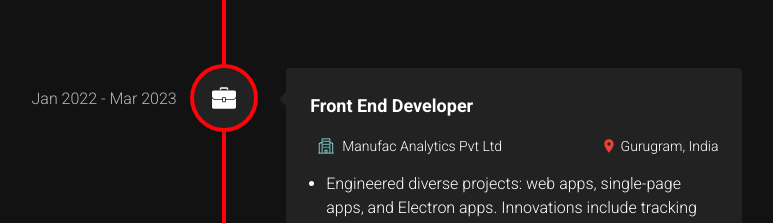
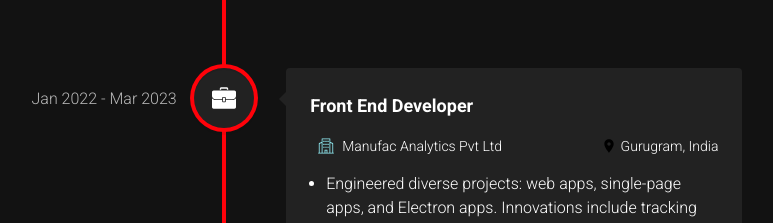
Before and after one commit to qur786/portfolio, a React (Vite) app: page / in a window 1280 px wide. Shown: the part 2920-3143 px from the top of the page, without its empty margins (416-1189 px from the left). Built offline with nearby package versions, Linux system fonts and the light colour scheme.

Commit message:
refactor: make location icon fill configurable

```diff
--- a/src/Icons/location.tsx
+++ b/src/Icons/location.tsx
@@ -9,10 +9,7 @@ export function LocationIcon({ className }: IconProps): JSX.Element {
       width="24"
       xmlns="http://www.w3.org/2000/svg"
     >
-      <path
-        fill="#EA4335"
-        d="M24 4c-7.73 0-14 6.27-14 14 0 10.5 14 26 14 26s14-15.5 14-26c0-7.73-6.27-14-14-14zm0 19c-2.76 0-5-2.24-5-5s2.24-5 5-5 5 2.24 5 5-2.24 5-5 5z"
-      />
+      <path d="M24 4c-7.73 0-14 6.27-14 14 0 10.5 14 26 14 26s14-15.5 14-26c0-7.73-6.27-14-14-14zm0 19c-2.76 0-5-2.24-5-5s2.24-5 5-5 5 2.24 5 5-2.24 5-5 5z" />
     </svg>
   );
 }
```
